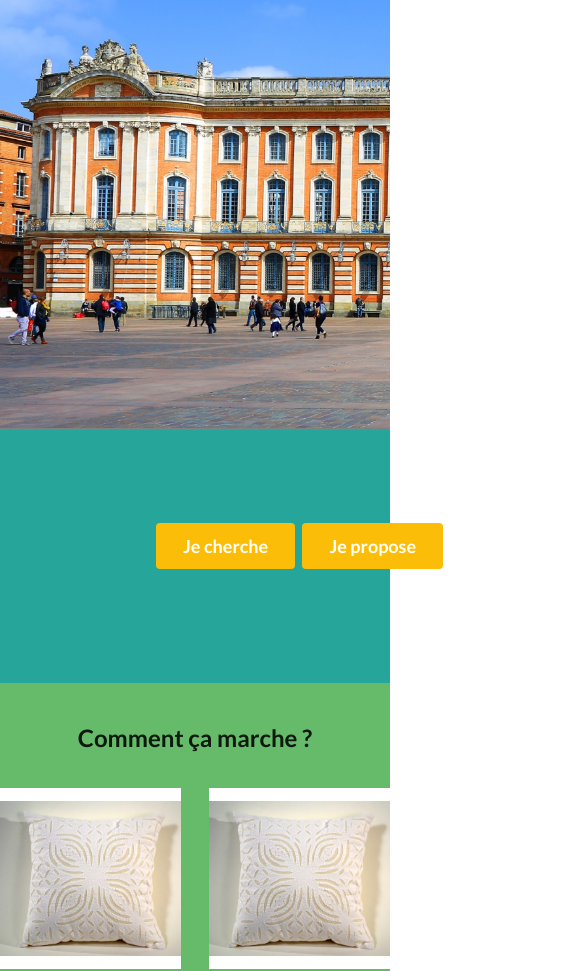
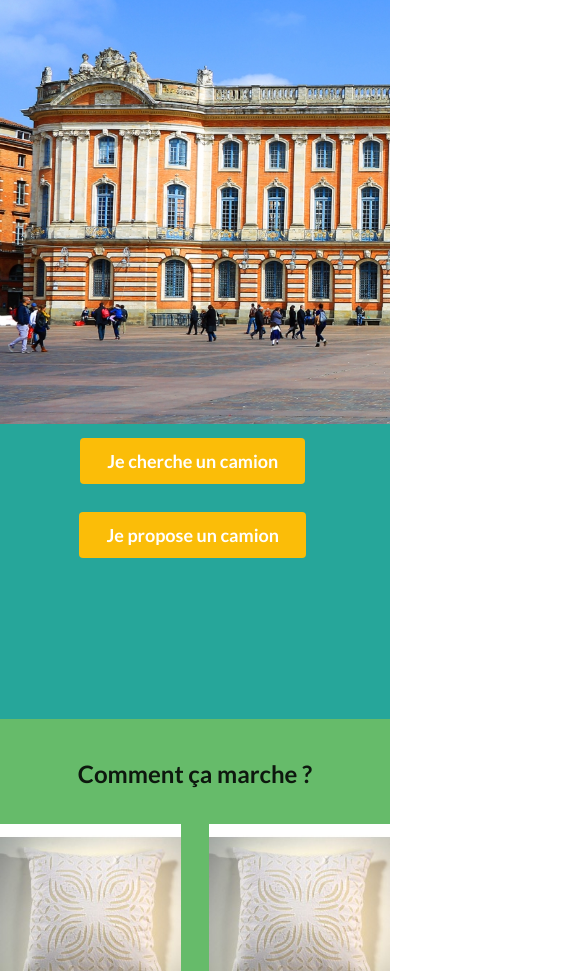
Before and after one commit to nemo75/hackaton-tutut, a website: page public/index.html in a window 390 px wide. Shown: the part 284-1255 px from the top of the page, 585 px wide, since content can reach past the window. Drawn offline with nearby package versions, Linux system fonts and the light colour scheme; some icons are missing; a web font is replaced by a local one.

Commit message:
Page d'accueil un peu moche mais toujours responsive

```diff
--- a/index.js
+++ b/index.js
@@ -5,7 +5,7 @@ var io = require('socket.io').listen(server);
 
 
 app.use(express.static(__dirname + '/public'));
-server.listen(3000);
+server.listen(8000);
 
 io.sockets.on('connection', function(socket) {
 	var messages_driver = [];
--- a/public/assets/css/style.css
+++ b/public/assets/css/style.css
@@ -30,21 +30,11 @@ body {
 
 .bandeau_cta {
 	background-color: #26A69A;
-	height: 30%;
+	height: 35%;
 }
 
-.boutons_cta {
-	position:relative;
-	top: 37%;
-  	left:40%;
-}
-
-.bouton_cherche {
-	margin-right: 10px;
-}
-
-.bouton_propose {
-	margin-left: 10px;
+.boutons.boutons.boutons.boutons {
+	margin-top: 5%;
 }
 
 .bandeau_description {
--- a/public/index.html
+++ b/public/index.html
@@ -14,15 +14,17 @@
 		<div class="logo">
 			<img class="logo_accueil" src="logo.svg"/>
 		</div>
-		<div class="right menu">
-			<div class="stackable item">
-				<a href="#" class="ui pink tiny button">Connexion</a>
-			</div>
-			<div class="stackable item">
-				<a href="#" class="ui red tiny button">Inscription</a>
+
+		<div class="right stackable menu">
+			<div class="item">
+				<div class="middle aligned content">
+					<a href="#" class="ui pink tiny button">Connexion</a>
+					<a href="#" class="ui pink tiny button">Inscription</a>
+				</div>
 			</div>
 		</div>
 	</div>
+
 
 	<div class="bandeau_slogan">
 		<div class="titre_slogan">
@@ -31,12 +33,20 @@
 		</div>
 	</div>
 
+
 	<div class="bandeau_cta">
-		<div class="boutons_cta">
-			<a href="driver.html" class="ui big yellow button bouton_cherche">Je cherche</a>
-			<a href="livre.html" class="ui big yellow button bouton_propose">Je propose</a>
+		<div class="ui four column centered stackable grid">
+
+				<div class="center aligned column boutons">
+					<a href="driver.html" class="ui big yellow button">Je cherche un camion</a>
+				</div>
+				<div class="center aligned column boutons">
+					<a href="livre.html" class="ui big yellow button">Je propose un camion</a>
+				</div>
+
 		</div>
 	</div>
+
 
 
 	<div class="bandeau_description">
```
